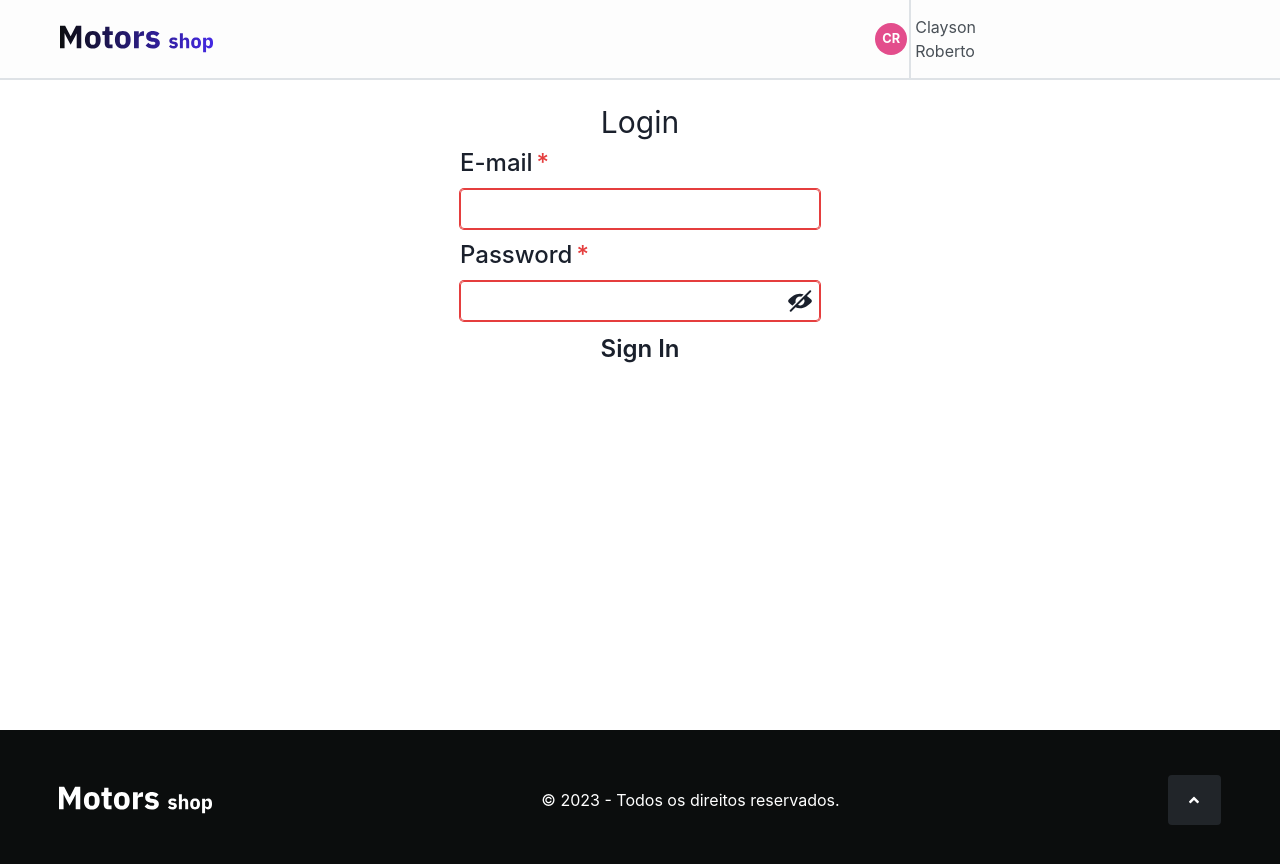
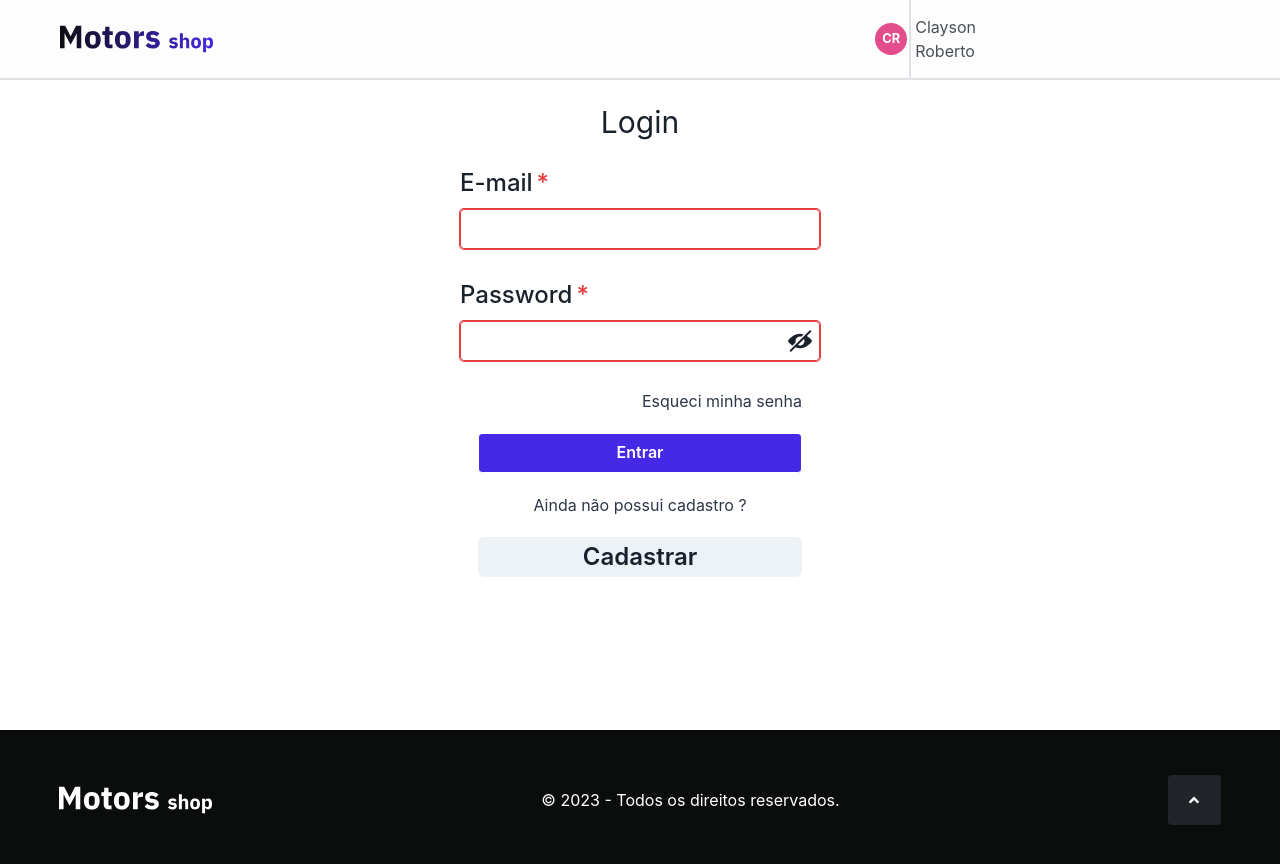
Before and after one commit to projeto-fullstackM6-MotorShop/MotorShop-Next.js, a Next.js app in the folder motorshop/: page /loginUser in a window 1280 px wide. Shown: the top 864 px of the page. Built offline with nearby package versions, Linux system fonts and the light colour scheme.

Commit message:
feat: login page completed successfull

```diff
--- a/motorshop/src/pages/loginUser.tsx
+++ b/motorshop/src/pages/loginUser.tsx
@@ -19,7 +19,6 @@ import {
   Link,
   Spacer,
   Text,
-
 } from "@chakra-ui/react";
 import { ViewIcon, ViewOffIcon } from "@chakra-ui/icons";
 import Header from "@/components/header";
@@ -57,9 +56,17 @@ const LoginPage = () => {
 
   return (
     <>
-    <Header  />
+      <Header />
 
-      <Flex direction={'column'}  h={"650px"} w={"400px"} margin={'0 auto'} alignItems={'center'} padding={'20px'}>
+      <Flex
+        direction={"column"}
+        h={"650px"}
+        w={"400px"}
+        margin={"0 auto"}
+        alignItems={"center"}
+        padding={"20px"}
+        gap={"20px"}
+      >
         <Text fontSize="3xl">Login</Text>
         <FormControl isRequired isInvalid={isErrorEmail}>
           <FormLabel>E-mail</FormLabel>
@@ -99,10 +106,19 @@ const LoginPage = () => {
             <FormErrorMessage>{errors.password?.message}</FormErrorMessage>
           )}
         </FormControl>
+        <Flex w={"90%"} justifyContent={"flex-end"}>
+          <Link color={"gray.700"}>Esqueci minha senha</Link>
+        </Flex>
 
-        <Button variant={"default"} onClick={handleSubmit(onSubmitFormLogin)}>
-          Sign In
+        <Button variant={"brand1"} w={"90%"} onClick={handleSubmit(onSubmitFormLogin)}>
+          Entrar
         </Button>
+
+        <Flex w={"90%"} justifyContent={"center"}>
+          <Text color={"gray.700"}>Ainda não possui cadastro ?</Text>
+        </Flex>
+
+        <Button w={"90%"}>Cadastrar</Button>
       </Flex>
 
       <Footer />
@@ -110,4 +126,4 @@ const LoginPage = () => {
   );
 };
 
-export default LoginPage
+export default LoginPage;
```
